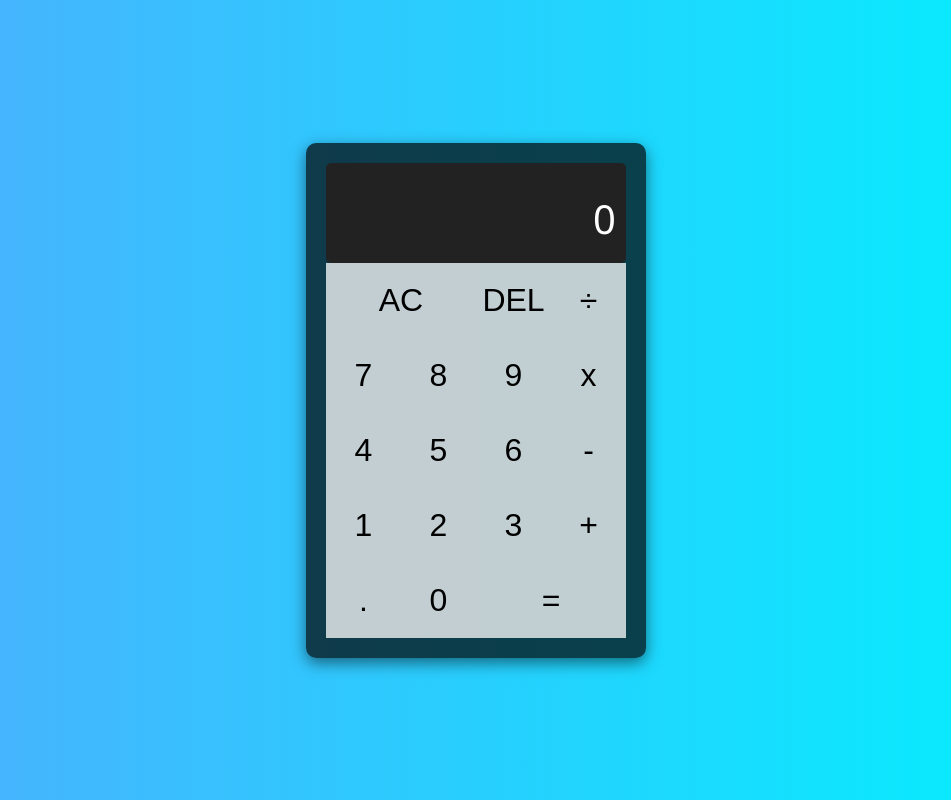
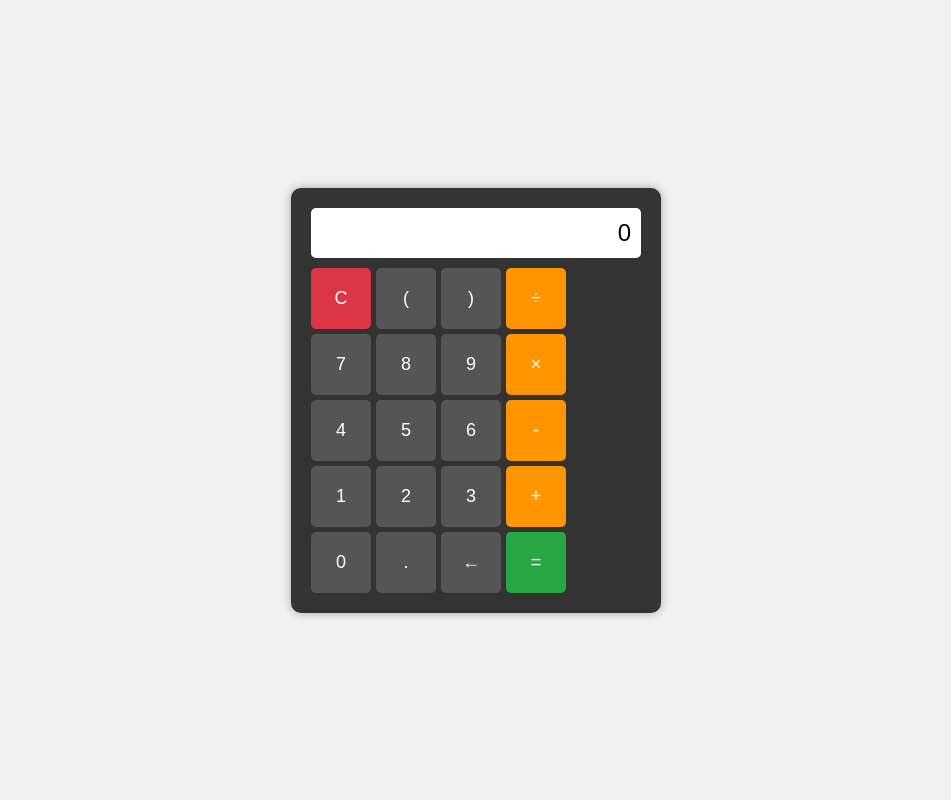
Before and after one commit to TRUENO59/calculator, a plain HTML site: page index.html in a window 1280 px wide. Shown: the whole page, without its empty margins (164-1115 px from the left). Drawn offline with Linux system fonts and the light colour scheme.

Commit message:
Update index.html

```diff
--- a/index.html
+++ b/index.html
@@ -3,37 +3,130 @@
 <head>
     <meta charset="UTF-8">
     <meta name="viewport" content="width=device-width, initial-scale=1.0">
-    <title>Calculadora</title>
-    <link rel="stylesheet" href="style.css">
+    <title>Calculadora Simple</title>
+    <style>
+        body {
+            display: flex;
+            justify-content: center;
+            align-items: center;
+            height: 100vh;
+            margin: 0;
+            background-color: #f0f0f0;
+            font-family: Arial, sans-serif;
+        }
+        .calculator {
+            background-color: #333;
+            padding: 20px;
+            border-radius: 10px;
+            box-shadow: 0 0 10px rgba(0, 0, 0, 0.3);
+        }
+        #display {
+            width: 100%;
+            height: 50px;
+            background-color: #fff;
+            margin-bottom: 10px;
+            text-align: right;
+            padding: 10px;
+            font-size: 24px;
+            border: none;
+            border-radius: 5px;
+            box-sizing: border-box;
+        }
+        .buttons {
+            display: grid;
+            grid-template-columns: repeat(4, 60px);
+            gap: 5px;
+        }
+        button {
+            padding: 20px;
+            font-size: 18px;
+            border: none;
+            border-radius: 5px;
+            cursor: pointer;
+            background-color: #555;
+            color: white;
+        }
+        button:hover {
+            background-color: #777;
+        }
+        .operator {
+            background-color: #ff9500;
+        }
+        .operator:hover {
+            background-color: #ffb347;
+        }
+        .equals {
+            background-color: #28a745;
+        }
+        .equals:hover {
+            background-color: #34c759;
+        }
+        .clear {
+            background-color: #dc3545;
+        }
+        .clear:hover {
+            background-color: #ff4d5e;
+        }
+    </style>
 </head>
 <body>
+    <div class="calculator">
+        <input type="text" id="display" readonly value="0">
+        <div class="buttons">
+            <button class="clear" onclick="clearDisplay()">C</button>
+            <button onclick="appendToDisplay('(')">(</button>
+            <button onclick="appendToDisplay(')')">)</button>
+            <button class="operator" onclick="appendToDisplay('/')">÷</button>
+            <button onclick="appendToDisplay('7')">7</button>
+            <button onclick="appendToDisplay('8')">8</button>
+            <button onclick="appendToDisplay('9')">9</button>
+            <button class="operator" onclick="appendToDisplay('*')">×</button>
+            <button onclick="appendToDisplay('4')">4</button>
+            <button onclick="appendToDisplay('5')">5</button>
+            <button onclick="appendToDisplay('6')">6</button>
+            <button class="operator" onclick="appendToDisplay('-')">-</button>
+            <button onclick="appendToDisplay('1')">1</button>
+            <button onclick="appendToDisplay('2')">2</button>
+            <button onclick="appendToDisplay('3')">3</button>
+            <button class="operator" onclick="appendToDisplay('+')">+</button>
+            <button onclick="appendToDisplay('0')">0</button>
+            <button onclick="appendToDisplay('.')">.</button>
+            <button onclick="deleteLast()">←</button>
+            <button class="equals" onclick="calculate()">=</button>
+        </div>
+    </div>
+    <script>
+        let display = document.getElementById('display');
 
-    <div class="calculator">
-        <div class="display">
-            <div id="previous-operand" class="previous-operand"></div>
-            <div id="current-operand" class="current-operand">0</div>
-        </div>
-        <button class="span-two" data-all-clear>AC</button>
-        <button data-delete>DEL</button>
-        <button data-operation>÷</button>
-        <button data-number>7</button>
-        <button data-number>8</button>
-        <button data-number>9</button>
-        <button data-operation>x</button>
-        <button data-number>4</button>
-        <button data-number>5</button>
-        <button data-number>6</button>
-        <button data-operation>-</button>
-        <button data-number>1</button>
-        <button data-number>2</button>
-        <button data-number>3</button>
-        <button data-operation>+</button>
-        <button data-number>.</button>
-        <button data-number>0</button>
-        <button class="span-two" data-equals>=</button>
-    </div>
+        function appendToDisplay(value) {
+            if (display.value === '0' && value !== '.') {
+                display.value = value;
+            } else {
+                display.value += value;
+            }
+        }
 
-    <script src="script.js" defer></script>
+        function clearDisplay() {
+            display.value = '0';
+        }
+
+        function deleteLast() {
+            display.value = display.value.slice(0, -1);
+            if (display.value === '') {
+                display.value = '0';
+            }
+        }
+
+        function calculate() {
+            try {
+                display.value = eval(display.value.replace('×', '*').replace('÷', '/'));
+                if (display.value === 'Infinity' || display.value === '-Infinity') {
+                    display.value = 'Error';
+                }
+            } catch (e) {
+                display.value = 'Error';
+            }
+        }
+    </script>
 </body>
-
 </html>
```
